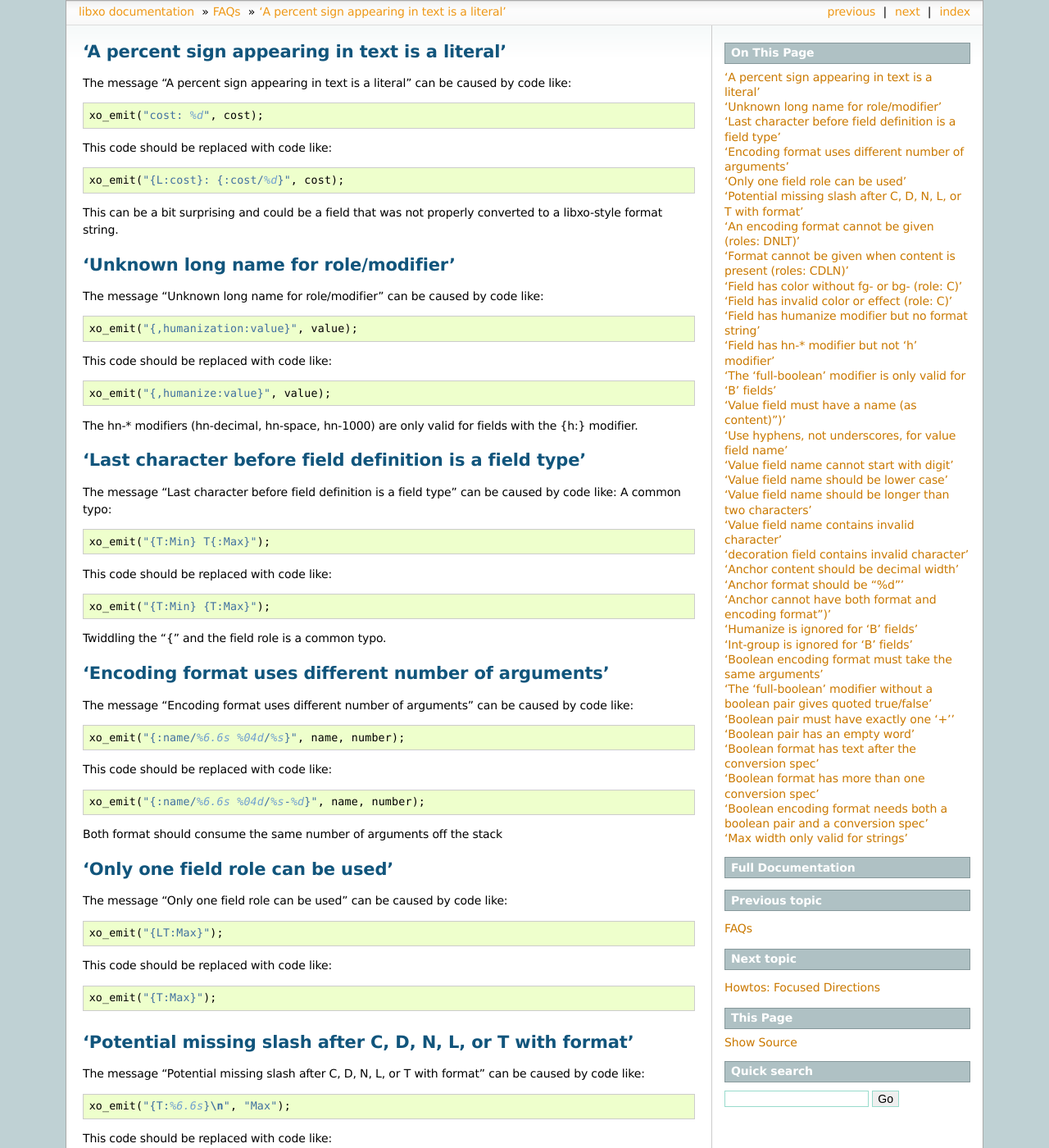
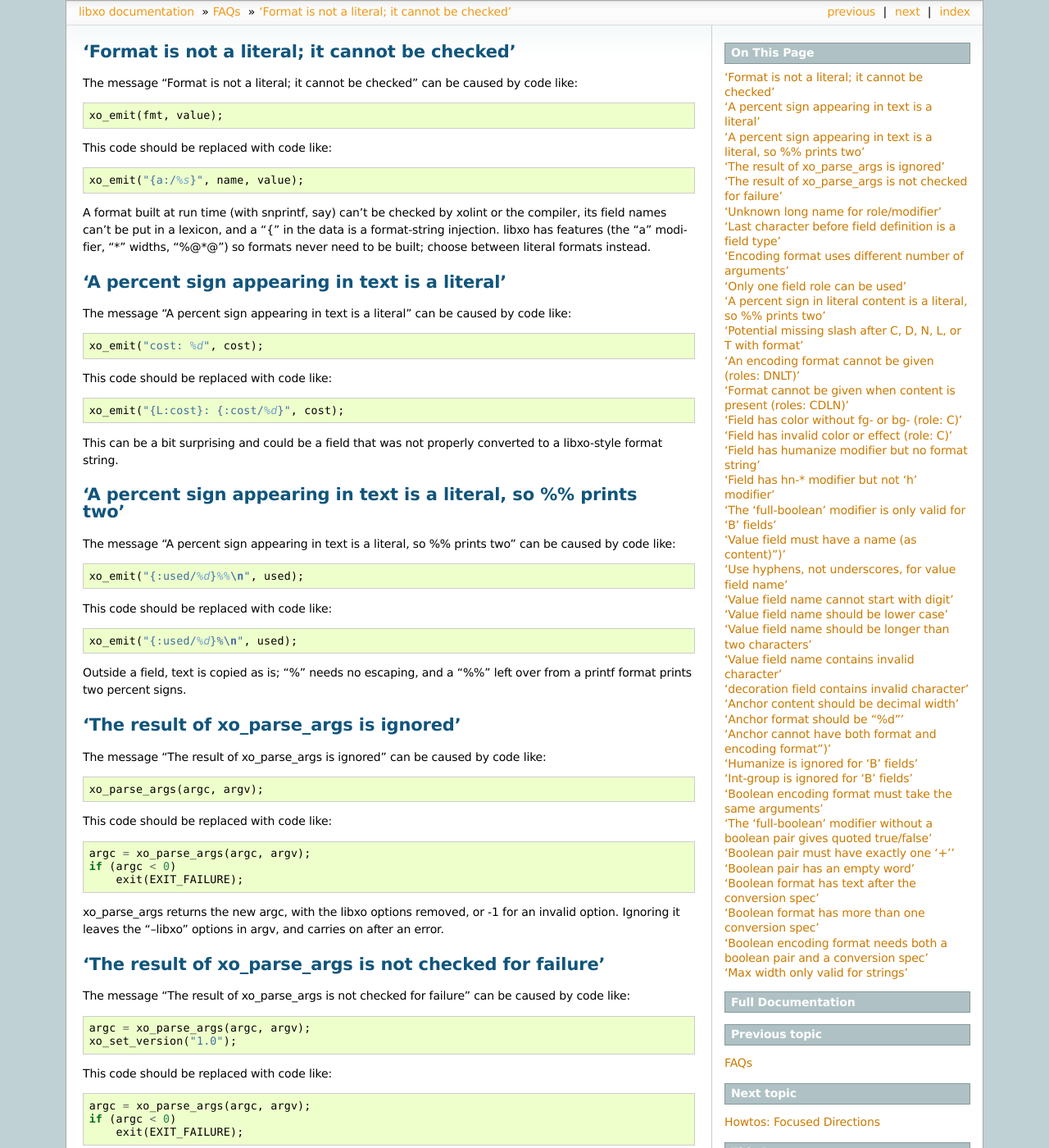
Before and after one commit to Juniper/libxo, a Sphinx documentation site: the page built from doc/xolint-errors.rst, in a window 1280 px wide and 1400 px high. Shown: the whole window at 82% size. Built offline with Sphinx 7.4.7, drawn with Linux system fonts in a browser that asks for light colours; some of the changed text lies outside the part shown.

Commit message:
add some new errors; fix the over abundence of ":...::"s

```diff
--- a/doc/xolint-errors.rst
+++ b/doc/xolint-errors.rst
@@ -1,15 +1,32 @@
+'Format is not a literal; it cannot be checked'
++++++++++++++++++++++++++++++++++++++++++++++++
+
+The message "Format is not a literal; it cannot be checked" can be
+caused by code like::
+
+    xo_emit(fmt, value);
+
+This code should be replaced with code like::
+
+    xo_emit("{a:/%s}", name, value);
+
+A format built at run time (with snprintf, say) can't be
+checked by xolint or the compiler, its field names can't be
+put in a lexicon, and a "{" in the data is a format-string
+injection.  libxo has features (the "a" modifier, "*" widths,
+"%@*@") so formats never need to be built; choose between
+literal formats instead.
+
+
 'A percent sign appearing in text is a literal'
 +++++++++++++++++++++++++++++++++++++++++++++++
 
-The message "A percent sign appearing in text is a literal" can be caused by code like:
-
-::
+The message "A percent sign appearing in text is a literal" can be
+caused by code like::
 
     xo_emit("cost: %d", cost);
 
-This code should be replaced with code like:
-
-::
+This code should be replaced with code like::
 
     xo_emit("{L:cost}: {:cost/%d}", cost);
 
@@ -17,18 +34,68 @@ This can be a bit surprising and could be a field that was not
 properly converted to a libxo-style format string.
 
 
+'A percent sign appearing in text is a literal, so %% prints two'
++++++++++++++++++++++++++++++++++++++++++++++++++++++++++++++++++
+
+The message "A percent sign appearing in text is a literal, so %%
+prints two" can be caused by code like::
+
+    xo_emit("{:used/%d}%%\n", used);
+
+This code should be replaced with code like::
+
+    xo_emit("{:used/%d}%\n", used);
+
+Outside a field, text is copied as is; "%" needs no escaping,
+and a "%%" left over from a printf format prints two percent
+signs.
+
+
+'The result of xo_parse_args is ignored'
+++++++++++++++++++++++++++++++++++++++++
+
+The message "The result of xo_parse_args is ignored" can be caused by
+code like::
+
+    xo_parse_args(argc, argv);
+
+This code should be replaced with code like::
+
+    argc = xo_parse_args(argc, argv);
+    if (argc < 0)
+        exit(EXIT_FAILURE);
+
+xo_parse_args returns the new argc, with the libxo options
+removed, or -1 for an invalid option.  Ignoring it leaves the
+"--libxo" options in argv, and carries on after an error.
+
+
+'The result of xo_parse_args is not checked for failure'
+++++++++++++++++++++++++++++++++++++++++++++++++++++++++
+
+The message "The result of xo_parse_args is not checked for failure" can be caused by code like::
+
+    argc = xo_parse_args(argc, argv);
+    xo_set_version("1.0");
+
+This code should be replaced with code like::
+
+    argc = xo_parse_args(argc, argv);
+    if (argc < 0)
+        exit(EXIT_FAILURE);
+
+xo_parse_args returns -1 for an invalid "--libxo" option; the
+program must stop rather than run with a negative argc.
+
+
 'Unknown long name for role/modifier'
 +++++++++++++++++++++++++++++++++++++
 
-The message "Unknown long name for role/modifier" can be caused by code like:
-
-::
+The message "Unknown long name for role/modifier" can be caused by code like::
 
     xo_emit("{,humanization:value}", value);
 
-This code should be replaced with code like:
-
-::
+This code should be replaced with code like::
 
     xo_emit("{,humanize:value}", value);
 
@@ -40,15 +107,11 @@ are only valid for fields with the {h:} modifier.
 ++++++++++++++++++++++++++++++++++++++++++++++++++++++++
 
 The message "Last character before field definition is a field type" can be caused by code like:
-A common typo:
-
-::
+A common typo::
 
     xo_emit("{T:Min} T{:Max}");
 
-This code should be replaced with code like:
-
-::
+This code should be replaced with code like::
 
     xo_emit("{T:Min} {T:Max}");
 
@@ -58,15 +121,12 @@ Twiddling the "{" and the field role is a common typo.
 'Encoding format uses different number of arguments'
 ++++++++++++++++++++++++++++++++++++++++++++++++++++
 
-The message "Encoding format uses different number of arguments" can be caused by code like:
-
-::
+The message "Encoding format uses different number of arguments" can
+be caused by code like::
 
     xo_emit("{:name/%6.6s %04d/%s}", name, number);
 
-This code should be replaced with code like:
-
-::
+This code should be replaced with code like::
 
     xo_emit("{:name/%6.6s %04d/%s-%d}", name, number);
 
@@ -76,43 +136,51 @@ Both format should consume the same number of arguments off the stack
 'Only one field role can be used'
 +++++++++++++++++++++++++++++++++
 
-The message "Only one field role can be used" can be caused by code like:
-
-::
+The message "Only one field role can be used" can be caused by code like::
 
     xo_emit("{LT:Max}");
 
-This code should be replaced with code like:
-
-::
+This code should be replaced with code like::
 
     xo_emit("{T:Max}");
+
+'A percent sign in literal content is a literal, so %% prints two'
+++++++++++++++++++++++++++++++++++++++++++++++++++++++++++++++++++
+
+The message "A percent sign in literal content is a literal, so %%
+prints two" can be caused by code like::
+
+    xo_emit("{:used/%d}{U:%%}\n", used);
+
+This code should be replaced with code like::
+
+    xo_emit("{:used/%d}{U:%}\n", used);
+
+The content of a decoration, label, note, title or units field
+is copied as is, so "{U:%%}" prints "%%" (and sets units="%%").
+
 
 'Potential missing slash after C, D, N, L, or T with format'
 ++++++++++++++++++++++++++++++++++++++++++++++++++++++++++++
 
-The message "Potential missing slash after C, D, N, L, or T with format" can be caused by code like:
-
-::
+The message "Potential missing slash after C, D, N, L, or T with format" can be caused by code like::
 
     xo_emit("{T:%6.6s}\n", "Max");
 
-This code should be replaced with code like:
-
-::
+This code should be replaced with code like::
 
     xo_emit("{T:/%6.6s}\n", "Max");
 
 The "%6.6s" will be a literal, not a field format.  While
-it's possibly valid, it's likely a missing "/".
+it's possibly valid, it's likely a missing "/".  A percent
+sign that does not start a conversion ("{D:%}", "{L:100%}")
+is not reported.
 
 
 'An encoding format cannot be given (roles: DNLT)'
 ++++++++++++++++++++++++++++++++++++++++++++++++++
 
-The message "An encoding format cannot be given (roles: DNLT)" can be caused by code like:
-
-::
+The message "An encoding format cannot be given (roles: DNLT)" can be caused by code like::
 
     xo_emit("{T:Max//%s}", "Max");
 
@@ -124,9 +192,8 @@ would make no sense.
 'Format cannot be given when content is present (roles: CDLN)'
 ++++++++++++++++++++++++++++++++++++++++++++++++++++++++++++++
 
-The message "Format cannot be given when content is present (roles: CDLN)" can be caused by code like:
-
-::
+The message "Format cannot be given when content is present (roles:
+CDLN)" can be caused by code like::
 
     xo_emit("{N:Max/%6.6s}", "Max");
 
@@ -142,15 +209,12 @@ handling 'C' strings, and one for libxo.
 'Field has color without fg- or bg- (role: C)'
 ++++++++++++++++++++++++++++++++++++++++++++++
 
-The message "Field has color without fg- or bg- (role: C)" can be caused by code like:
-
-::
+The message "Field has color without fg- or bg- (role: C)" can be
+caused by code like::
 
     xo_emit("{C:green}{:foo}{C:}", x);
 
-This code should be replaced with code like:
-
-::
+This code should be replaced with code like::
 
     xo_emit("{C:fg-green}{:foo}{C:}", x);
 
@@ -160,15 +224,12 @@ Colors must be prefixed by either "fg-" or "bg-".
 'Field has invalid color or effect (role: C)'
 +++++++++++++++++++++++++++++++++++++++++++++
 
-The message "Field has invalid color or effect (role: C)" can be caused by code like:
-
-::
+The message "Field has invalid color or effect (role: C)" can be
+caused by code like::
 
     xo_emit("{C:fg-purple,bold}{:foo}{C:gween}", x);
 
-This code should be replaced with code like:
-
-::
+This code should be replaced with code like::
 
     xo_emit("{C:fg-red,bold}{:foo}{C:fg-green}", x);
 
@@ -184,15 +245,12 @@ be separated by commas.
 'Field has humanize modifier but no format string'
 ++++++++++++++++++++++++++++++++++++++++++++++++++
 
-The message "Field has humanize modifier but no format string" can be caused by code like:
-
-::
+The message "Field has humanize modifier but no format string" can be
+caused by code like::
 
     xo_emit("{h:value}", value);
 
-This code should be replaced with code like:
-
-::
+This code should be replaced with code like::
 
     xo_emit("{h:value/%d}", value);
 
@@ -203,15 +261,12 @@ likely to use the default format ("%s").
 'Field has hn-* modifier but not 'h' modifier'
 ++++++++++++++++++++++++++++++++++++++++++++++
 
-The message "Field has hn-* modifier but not 'h' modifier" can be caused by code like:
-
-::
+The message "Field has hn-* modifier but not 'h' modifier" can be
+caused by code like::
 
     xo_emit("{,hn-1000:value}", value);
 
-This code should be replaced with code like:
-
-::
+This code should be replaced with code like::
 
     xo_emit("{h,hn-1000:value}", value);
 
@@ -222,15 +277,12 @@ are only valid for fields with the {h:} modifier.
 'The 'full-boolean' modifier is only valid for 'B' fields'
 ++++++++++++++++++++++++++++++++++++++++++++++++++++++++++
 
-The message "The 'full-boolean' modifier is only valid for 'B' fields" can be caused by code like:
-
-::
+The message "The 'full-boolean' modifier is only valid for 'B' fields"
+can be caused by code like::
 
     xo_emit("{V,full-boolean:enabled}", "yes");
 
-This code should be replaced with code like:
-
-::
+This code should be replaced with code like::
 
     xo_emit("{B,full-boolean:enabled}", "yes");
 
@@ -241,15 +293,12 @@ is encoded, so it makes no sense for other roles.
 'Value field must have a name (as content)")'
 +++++++++++++++++++++++++++++++++++++++++++++
 
-The message "Value field must have a name (as content)")" can be caused by code like:
-
-::
+The message "Value field must have a name (as content)")" can be
+caused by code like::
 
     xo_emit("{:/%s}", "value");
 
-This code should be replaced with code like:
-
-::
+This code should be replaced with code like::
 
     xo_emit("{:tag-name/%s}", "value");
 
@@ -261,15 +310,12 @@ field descriptor.
 'Use hyphens, not underscores, for value field name'
 ++++++++++++++++++++++++++++++++++++++++++++++++++++
 
-The message "Use hyphens, not underscores, for value field name" can be caused by code like:
-
-::
+The message "Use hyphens, not underscores, for value field name" can
+be caused by code like::
 
     xo_emit("{:no_under_scores}", "bad");
 
-This code should be replaced with code like:
-
-::
+This code should be replaced with code like::
 
     xo_emit("{:no-under-scores}", "bad");
 
@@ -281,15 +327,12 @@ But the raw field name should use hyphens.
 'Value field name cannot start with digit'
 ++++++++++++++++++++++++++++++++++++++++++
 
-The message "Value field name cannot start with digit" can be caused by code like:
-
-::
+The message "Value field name cannot start with digit" can be caused
+by code like::
 
     xo_emit("{:10-gig/}");
 
-This code should be replaced with code like:
-
-::
+This code should be replaced with code like::
 
     xo_emit("{:ten-gig/}");
 
@@ -299,15 +342,12 @@ XML element names cannot start with a digit.
 'Value field name should be lower case'
 +++++++++++++++++++++++++++++++++++++++
 
-The message "Value field name should be lower case" can be caused by code like:
-
-::
+The message "Value field name should be lower case" can be caused by
+code like::
 
     xo_emit("{:WHY-ARE-YOU-SHOUTING}", "NO REASON");
 
-This code should be replaced with code like:
-
-::
+This code should be replaced with code like::
 
     xo_emit("{:why-are-you-shouting}", "no reason");
 
@@ -319,15 +359,12 @@ to avoid scenarios where the differences between "XPath" and
 'Value field name should be longer than two characters'
 +++++++++++++++++++++++++++++++++++++++++++++++++++++++
 
-The message "Value field name should be longer than two characters" can be caused by code like:
-
-::
+The message "Value field name should be longer than two characters"
+can be caused by code like::
 
     xo_emit("{:x}", "mumble");
 
-This code should be replaced with code like:
-
-::
+This code should be replaced with code like::
 
     xo_emit("{:something-meaningful}", "mumble");
 
@@ -342,15 +379,12 @@ it ("{T:/20s}").
 'Value field name contains invalid character'
 +++++++++++++++++++++++++++++++++++++++++++++
 
-The message "Value field name contains invalid character" can be caused by code like:
-
-::
+The message "Value field name contains invalid character" can be
+caused by code like::
 
     xo_emit("{:cost-in-$$/%u}", 15);
 
-This code should be replaced with code like:
-
-::
+This code should be replaced with code like::
 
     xo_emit("{:cost-in-dollars/%u}", 15);
 
@@ -362,36 +396,33 @@ characters, digits, and hyphens.
 'decoration field contains invalid character'
 +++++++++++++++++++++++++++++++++++++++++++++
 
-The message "decoration field contains invalid character" can be caused by code like:
-
-::
+The message "decoration field contains invalid character" can be
+caused by code like::
 
     xo_emit("{D:not good}");
 
-This code should be replaced with code like:
-
-::
+This code should be replaced with code like::
 
     xo_emit("{D:((}{:good}{D:))}", "yes");
 
 This is minor, but fields should use proper roles.  Decoration
 fields are meant to hold punctuation and other characters used
 to decorate the content, typically to make it more readable
-to human readers.
+to human readers, and to let CSS style them apart from the
+text.  Any punctuation is fine ("{D:,}", "{D:\\/}", "{D:->}"),
+as is a format ("{D:/%c}"); letters and digits belong in
+another role.
 
 
 'Anchor content should be decimal width'
 ++++++++++++++++++++++++++++++++++++++++
 
-The message "Anchor content should be decimal width" can be caused by code like:
-
-::
+The message "Anchor content should be decimal width" can be caused by
+code like::
 
     xo_emit("{[:mumble}");
 
-This code should be replaced with code like:
-
-::
+This code should be replaced with code like::
 
     xo_emit("{[:32}");
 
@@ -405,15 +436,12 @@ either the start or stop anchor field descriptor.
 'Anchor format should be "%d"'
 ++++++++++++++++++++++++++++++
 
-The message "Anchor format should be "%d"" can be caused by code like:
-
-::
+The message "Anchor format should be "%d"" can be caused by code
+like::
 
     xo_emit("{[:/%s}");
 
-This code should be replaced with code like:
-
-::
+This code should be replaced with code like::
 
     xo_emit("{[:/%d}");
 
@@ -425,15 +453,12 @@ Anything else is an error.
 'Anchor cannot have both format and encoding format")'
 ++++++++++++++++++++++++++++++++++++++++++++++++++++++
 
-The message "Anchor cannot have both format and encoding format")" can be caused by code like:
-
-::
+The message "Anchor cannot have both format and encoding format")" can
+be caused by code like::
 
     xo_emit("{[:32/%d}");
 
-This code should be replaced with code like:
-
-::
+This code should be replaced with code like::
 
     xo_emit("{[:32}");
 
@@ -444,15 +469,12 @@ but cannot have both.
 'Humanize is ignored for 'B' fields'
 ++++++++++++++++++++++++++++++++++++
 
-The message "Humanize is ignored for 'B' fields" can be caused by code like:
-
-::
+The message "Humanize is ignored for 'B' fields" can be caused by code
+like::
 
     xo_emit("{Bh:enabled/%d}", enabled);
 
-This code should be replaced with code like:
-
-::
+This code should be replaced with code like::
 
     xo_emit("{B:enabled/%d}", enabled);
 
@@ -463,15 +485,12 @@ number to humanize.
 'Int-group is ignored for 'B' fields'
 +++++++++++++++++++++++++++++++++++++
 
-The message "Int-group is ignored for 'B' fields" can be caused by code like:
-
-::
+The message "Int-group is ignored for 'B' fields" can be caused by
+code like::
 
     xo_emit("{Bi:enabled/%d}", enabled);
 
-This code should be replaced with code like:
-
-::
+This code should be replaced with code like::
 
     xo_emit("{B:enabled/%d}", enabled);
 
@@ -482,15 +501,12 @@ number to group.
 'Boolean encoding format must take the same arguments'
 ++++++++++++++++++++++++++++++++++++++++++++++++++++++
 
-The message "Boolean encoding format must take the same arguments" can be caused by code like:
-
-::
+The message "Boolean encoding format must take the same arguments" can
+be caused by code like::
 
     xo_emit("{B,full-boolean:enabled/yes+no%d/1+0%p}", enabled);
 
-This code should be replaced with code like:
-
-::
+This code should be replaced with code like::
 
     xo_emit("{B,full-boolean:enabled/yes+no%d/1+0%d}", enabled);
 
@@ -503,15 +519,12 @@ argument type.
 'The 'full-boolean' modifier without a boolean pair gives quoted true/false'
 ++++++++++++++++++++++++++++++++++++++++++++++++++++++++++++++++++++++++++++
 
-The message "The 'full-boolean' modifier without a boolean pair gives quoted true/false" can be caused by code like:
-
-::
+The message "The 'full-boolean' modifier without a boolean pair gives
+quoted true/false" can be caused by code like::
 
     xo_emit("{B,full-boolean:enabled/%d}", enabled);
 
-This code should be replaced with code like:
-
-::
+This code should be replaced with code like::
 
     xo_emit("{B,full-boolean:enabled/yes+no%d}", enabled);
 
@@ -523,15 +536,12 @@ words are "true" and "false", encoded as strings.
 'Boolean pair must have exactly one '+''
 ++++++++++++++++++++++++++++++++++++++++
 
-The message "Boolean pair must have exactly one '+'" can be caused by code like:
-
-::
+The message "Boolean pair must have exactly one '+'" can be caused by
+code like::
 
     xo_emit("{B:enabled/yes%d}", enabled);
 
-This code should be replaced with code like:
-
-::
+This code should be replaced with code like::
 
     xo_emit("{B:enabled/yes+no%d}", enabled);
 
@@ -544,15 +554,12 @@ a broken pair and displays "true" or "false" instead.
 'Boolean pair has an empty word'
 ++++++++++++++++++++++++++++++++
 
-The message "Boolean pair has an empty word" can be caused by code like:
-
-::
+The message "Boolean pair has an empty word" can be caused by code
+like::
 
     xo_emit("{B:enabled/+off%d}", enabled);
 
-This code should be replaced with code like:
-
-::
+This code should be replaced with code like::
 
     xo_emit("{B:enabled/on+off%d}", enabled);
 
@@ -563,15 +570,12 @@ a broken pair and displays "true" or "false" instead.
 'Boolean format has text after the conversion spec'
 +++++++++++++++++++++++++++++++++++++++++++++++++++
 
-The message "Boolean format has text after the conversion spec" can be caused by code like:
-
-::
+The message "Boolean format has text after the conversion spec" can be
+caused by code like::
 
     xo_emit("{B:enabled/%d units}", enabled);
 
-This code should be replaced with code like:
-
-::
+This code should be replaced with code like::
 
     xo_emit("{B:enabled/%d}{U: units}", enabled);
 
@@ -582,15 +586,12 @@ single conversion spec, with nothing after it.
 'Boolean format has more than one conversion spec'
 ++++++++++++++++++++++++++++++++++++++++++++++++++
 
-The message "Boolean format has more than one conversion spec" can be caused by code like:
-
-::
+The message "Boolean format has more than one conversion spec" can be
+caused by code like::
 
     xo_emit("{B:enabled/%d%d}", enabled, other);
 
-This code should be replaced with code like:
-
-::
+This code should be replaced with code like::
 
     xo_emit("{B:enabled/%d}{B:other/%d}", enabled, other);
 
@@ -601,15 +602,12 @@ a single conversion spec.
 'Boolean encoding format needs both a boolean pair and a conversion spec'
 +++++++++++++++++++++++++++++++++++++++++++++++++++++++++++++++++++++++++
 
-The message "Boolean encoding format needs both a boolean pair and a conversion spec" can be caused by code like:
-
-::
+The message "Boolean encoding format needs both a boolean pair and a
+conversion spec" can be caused by code like::
 
     xo_emit("{B,full-boolean:enabled/yes+no%d/%d}", enabled);
 
-This code should be replaced with code like:
-
-::
+This code should be replaced with code like::
 
     xo_emit("{B,full-boolean:enabled/yes+no%d/1+0%d}", enabled);
 
@@ -620,15 +618,12 @@ must say how the value is taken.
 'Max width only valid for strings'
 ++++++++++++++++++++++++++++++++++
 
-The message "Max width only valid for strings" can be caused by code like:
-
-::
+The message "Max width only valid for strings" can be caused by code
+like::
 
     xo_emit("{:tag/%2.4.6d}", 55);
 
-This code should be replaced with code like:
-
-::
+This code should be replaced with code like::
 
     xo_emit("{:tag/%2.6d}", 55);
 
```
